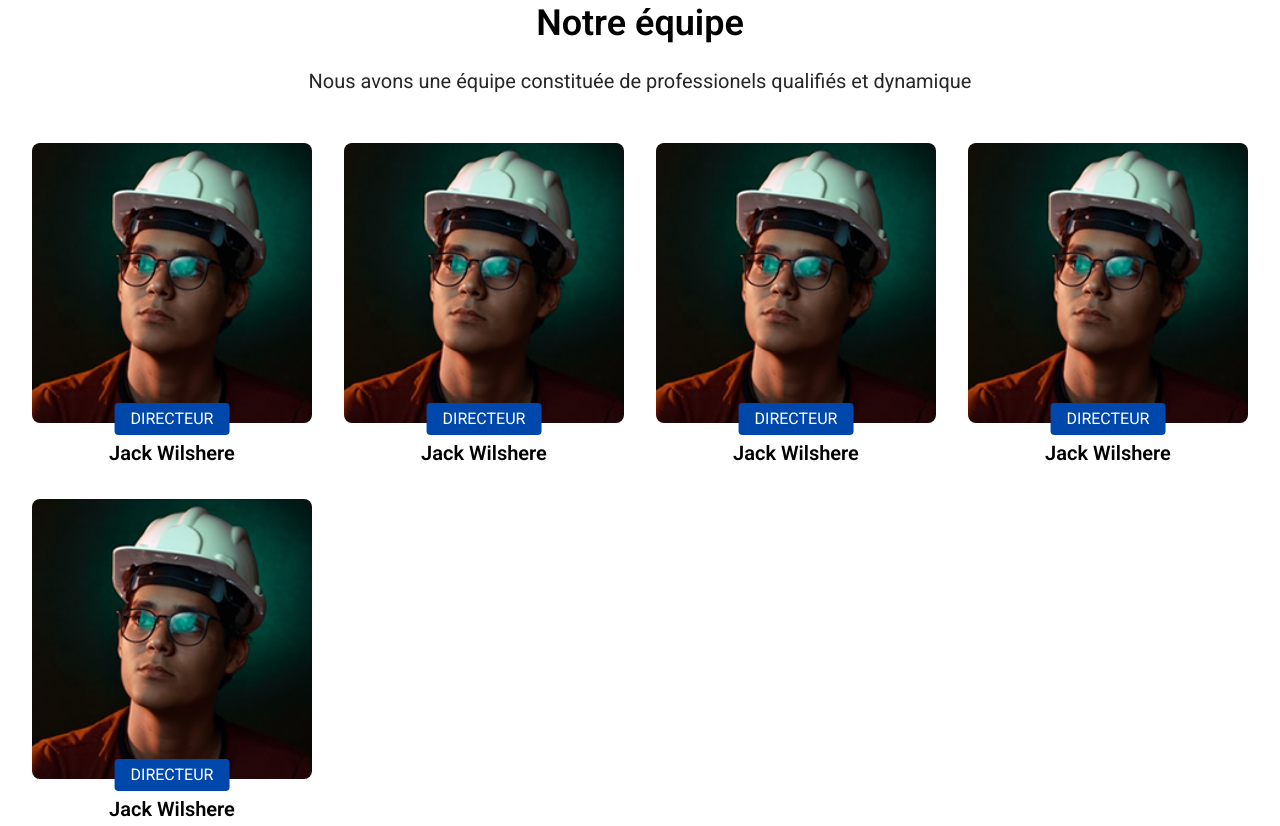
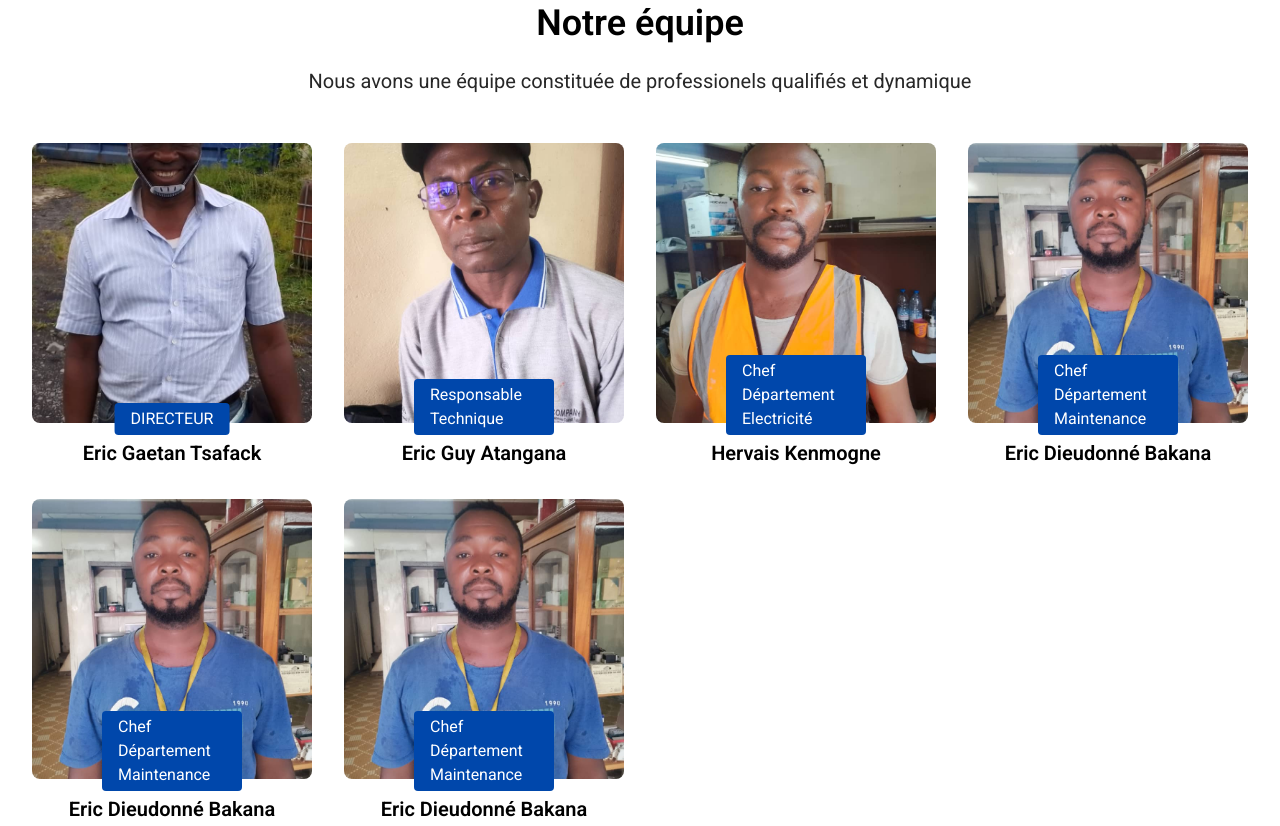
Before and after one commit to djklive/tsageda-company, a plain HTML site: page Apropos.html in a window 1280 px wide. Shown: the part 2026-2852 px from the top of the page. Drawn offline with Linux system fonts and the light colour scheme.

Commit message:
feat add: image sercice.html 2

```diff
--- a/Apropos.html
+++ b/Apropos.html
@@ -140,47 +140,56 @@
         <div class="grid grid-cols-1 sm:grid-cols-2 md:grid-cols-3 lg:grid-cols-4 gap-8 max-w-7xl mx-auto">
             <!-- Team Member Card Template -->
             <div class="relative">
-                <img src="assets/img/equipe.png" alt="Team Member" class="w-full aspect-square object-cover rounded-lg">
+                <img src="assets/images/image_equipe/Directeur.jpg" alt="Team Member" class="w-full aspect-square object-cover rounded-lg">
                 <div class="absolute bottom-8 left-1/2 transform -translate-x-1/2 bg-[#0047ab] text-white px-4 py-1 rounded">
                     DIRECTEUR
                 </div>
-                <h3 class="text-xl font-semibold text-center mt-4">Jack Wilshere</h3>
+                <h3 class="text-xl font-semibold text-center mt-4">Eric Gaetan Tsafack</h3>
             </div>
 
             <!-- Team Member Card Template -->
             <div class="relative">
-                <img src="assets/img/equipe.png" alt="Team Member" class="w-full aspect-square object-cover rounded-lg">
+                <img src="assets/images/image_equipe/Responsable Technique.jpg" alt="Team Member" class="w-full aspect-square object-cover rounded-lg">
                 <div class="absolute bottom-8 left-1/2 transform -translate-x-1/2 bg-[#0047ab] text-white px-4 py-1 rounded">
-                    DIRECTEUR
+                    Responsable Technique
                 </div>
-                <h3 class="text-xl font-semibold text-center mt-4">Jack Wilshere</h3>
+                <h3 class="text-xl font-semibold text-center mt-4">Eric Guy Atangana</h3>
             </div>
 
             <!-- Team Member Card Template -->
             <div class="relative">
-                <img src="assets/img/equipe.png" alt="Team Member" class="w-full aspect-square object-cover rounded-lg">
+                <img src="assets/images/image_equipe/Chef Département Electricité.jpg" alt="Team Member" class="w-full aspect-square object-cover rounded-lg">
                 <div class="absolute bottom-8 left-1/2 transform -translate-x-1/2 bg-[#0047ab] text-white px-4 py-1 rounded">
-                    DIRECTEUR
+                    Chef Département Electricité
                 </div>
-                <h3 class="text-xl font-semibold text-center mt-4">Jack Wilshere</h3>
+                <h3 class="text-xl font-semibold text-center mt-4">Hervais Kenmogne</h3>
             </div>
 
             <!-- Team Member Card Template -->
             <div class="relative">
-                <img src="assets/img/equipe.png" alt="Team Member" class="w-full aspect-square object-cover rounded-lg">
+                <img src="assets/images/image_equipe/Chef Département Maintenance.jpg" alt="Team Member" class="w-full aspect-square object-cover rounded-lg">
                 <div class="absolute bottom-8 left-1/2 transform -translate-x-1/2 bg-[#0047ab] text-white px-4 py-1 rounded">
-                    DIRECTEUR
+                    Chef Département Maintenance
                 </div>
-                <h3 class="text-xl font-semibold text-center mt-4">Jack Wilshere</h3>
+                <h3 class="text-xl font-semibold text-center mt-4">Eric Dieudonné Bakana</h3>
             </div>
 
             <!-- Team Member Card Template -->
             <div class="relative">
-                <img src="assets/img/equipe.png" alt="Team Member" class="w-full aspect-square object-cover rounded-lg">
+                <img src="assets/images/image_equipe/Chef Département Maintenance.jpg" alt="Team Member" class="w-full aspect-square object-cover rounded-lg">
                 <div class="absolute bottom-8 left-1/2 transform -translate-x-1/2 bg-[#0047ab] text-white px-4 py-1 rounded">
-                    DIRECTEUR
+                    Chef Département Maintenance
                 </div>
-                <h3 class="text-xl font-semibold text-center mt-4">Jack Wilshere</h3>
+                <h3 class="text-xl font-semibold text-center mt-4">Eric Dieudonné Bakana</h3>
+            </div>
+
+            <!-- Team Member Card Template -->
+            <div class="relative">
+                <img src="assets/images/image_equipe/Chef Département Maintenance.jpg" alt="Team Member" class="w-full aspect-square object-cover rounded-lg">
+                <div class="absolute bottom-8 left-1/2 transform -translate-x-1/2 bg-[#0047ab] text-white px-4 py-1 rounded">
+                    Chef Département Maintenance
+                </div>
+                <h3 class="text-xl font-semibold text-center mt-4">Eric Dieudonné Bakana</h3>
             </div>
         </div>
     </section>
```
Also changed, not shown: index.html (+1 -1 lines).
